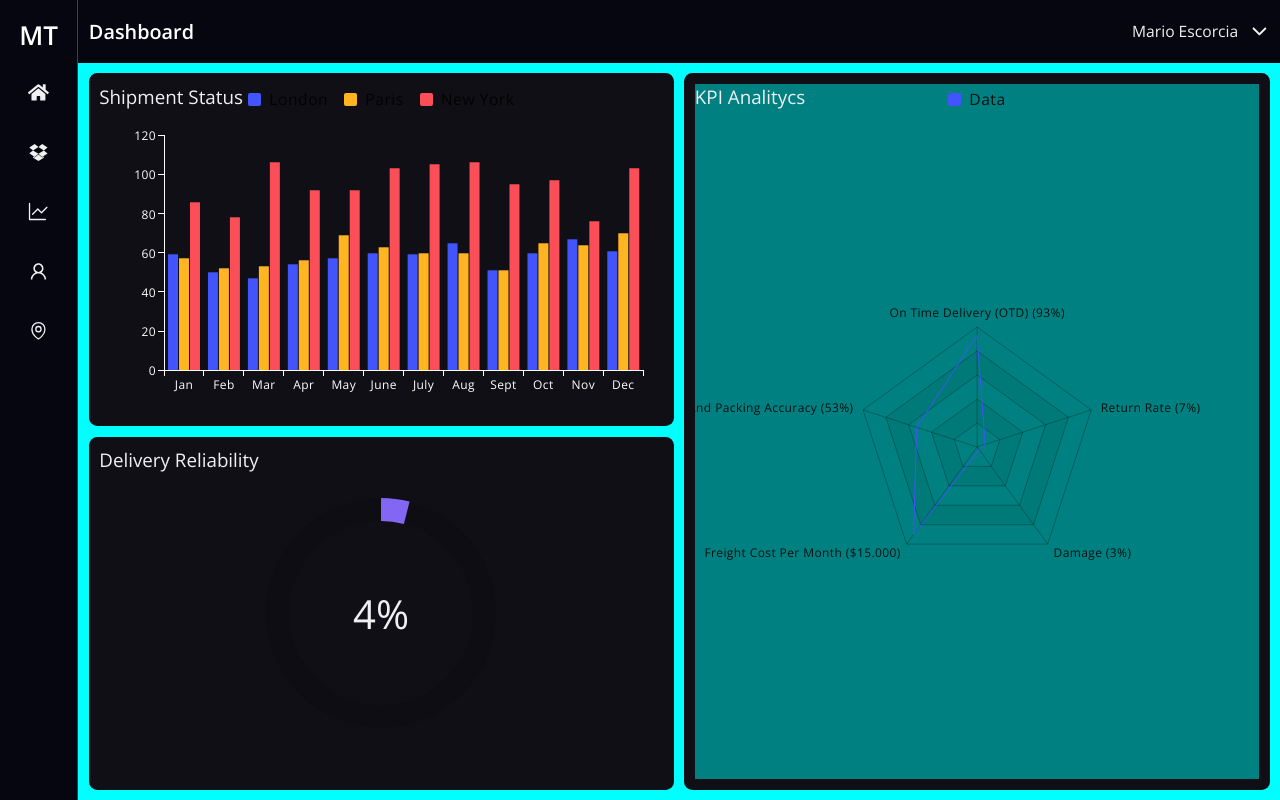
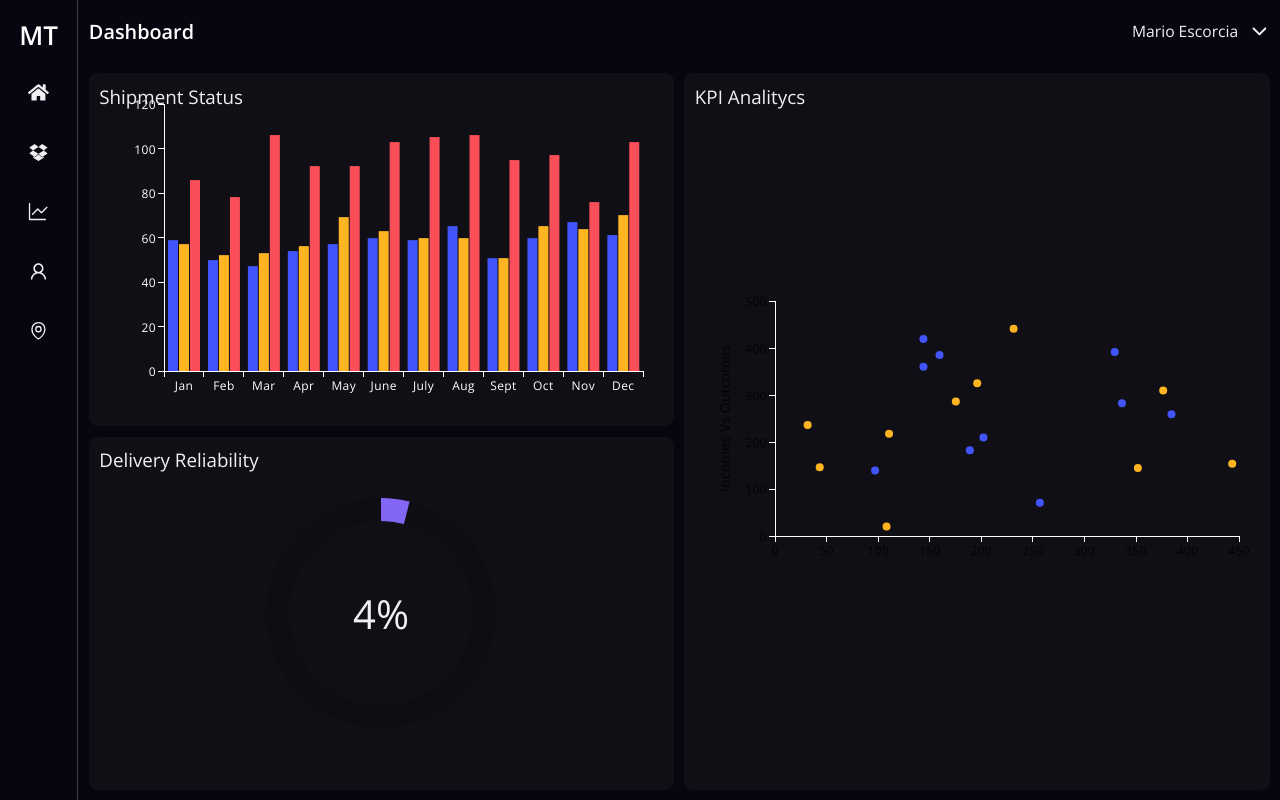
Before and after one commit to Mario-escorcia/logistics-admin-dashboard, a React (Vite) app: page /app/statistics in a window 1280 px wide. Built offline with nearby package versions, Linux system fonts and the light colour scheme.

Commit message:
update
replacing radar chart to scatter chart by customization issues

```diff
--- a/src/components/Graphs/BarsChart.tsx
+++ b/src/components/Graphs/BarsChart.tsx
@@ -6,10 +6,10 @@ export const BarsChart = () => {
   function valueFormatter(value: number | null) {
     let result: number;
     if (value) {
-        let biggerNumber = value * 100;
-     result =  Math.ceil(Math.random() * biggerNumber);
-    }else{
-        result = Math.ceil(Math.random() * 100);
+      let biggerNumber = value * 100;
+      result = Math.ceil(Math.random() * biggerNumber);
+    } else {
+      result = Math.ceil(Math.random() * 100);
     }
     return `$ ${result}`;
   }
@@ -21,7 +21,8 @@ export const BarsChart = () => {
       }}
     >
       <BarChart
-      allowReorder="yes"
+        hideLegend={true}
+        allowReorder="yes"
         dataset={dataSet}
         xAxis={[{ dataKey: "month" }]}
         series={[
--- a/src/components/Graphs/RadarChartComponent.tsx
+++ b/src/components/Graphs/RadarChartComponent.tsx
@@ -1,26 +1,87 @@
-import { RadarChart, type RadarSeriesType } from "@mui/x-charts";
+import { RadarChart, ScatterChart, type RadarSeriesType } from "@mui/x-charts";
+const dataset = [
+  {
+    version: "data-0",
+    a1: 329.39,
+    a2: 391.29,
+    b1: 443.28,
+    b2: 153.9,
+  },
+  {
+    version: "data-1",
+    a1: 96.94,
+    a2: 139.6,
+    b1: 110.5,
+    b2: 217.8,
+  },
+  {
+    version: "data-2",
+    a1: 336.35,
+    a2: 282.34,
+    b1: 175.23,
+    b2: 286.32,
+  },
+  {
+    version: "data-3",
+    a1: 159.44,
+    a2: 384.85,
+    b1: 195.97,
+    b2: 325.12,
+  },
+  {
+    version: "data-4",
+    a1: 188.86,
+    a2: 182.27,
+    b1: 351.77,
+    b2: 144.58,
+  },
+  {
+    version: "data-5",
+    a1: 143.86,
+    a2: 360.22,
+    b1: 43.253,
+    b2: 146.51,
+  },
+  {
+    version: "data-6",
+    a1: 202.02,
+    a2: 209.5,
+    b1: 376.34,
+    b2: 309.69,
+  },
+  {
+    version: "data-7",
+    a1: 384.41,
+    a2: 258.93,
+    b1: 31.514,
+    b2: 236.38,
+  },
+  {
+    version: "data-8",
+    a1: 256.76,
+    a2: 70.571,
+    b1: 231.31,
+    b2: 440.72,
+  },
+  {
+    version: "data-9",
+    a1: 143.79,
+    a2: 419.02,
+    b1: 108.04,
+    b2: 20.29,
+  },
+];
 
-const commonSettings = {
+const chartSetting = {
+  yAxis: [
+    {
+      label: "Incomes vs Outcomes",
+      width: 60,
+    },
+  ],
   height: 300,
-  radar: {
-    max: 100,
-    metrics: [
-      "On Time Delivery (OTD) (93%)",
-      "Return Rate (7%)",
-      "Damage (3%)",
-      "freight cost per month ($15.000)",
-      "picking and packing accuracy (53%)",
-    ],
-  },
 };
-const KPIStatiistics: RadarSeriesType = {
-  type: "radar",
-  label: "data",
-  id: "KPI-statistics",
-  data: [93, 7, 3, 90, 53],
-  hideMark: true,
-};
-export const RadarChartComponent = () => {
+export const ScatterChartComponent = () => {
   return (
     <div
       style={{
@@ -28,15 +89,38 @@ export const RadarChartComponent = () => {
         width: "100%",
       }}
     >
-      <RadarChart
-        {...commonSettings}
-        series={[KPIStatiistics]}
+      <ScatterChart
+        hideLegend={true}
         sx={{
-          background : "teal",
-          height : "100%",
-
+          height: "100%",
+          "& .MuiChartsAxis-line": {
+            stroke: "var(--white) !important",
+          },
+          "& .MuiChartsAxis-tick": {
+            stroke: "var(--white) !important",
+          },
+          "& .MuiChartsAxis-tickLabel": {
+            fill: "var(--white)",
+          },
+          "& MuiChartsLabel-root MuiChartsLegend-label": {
+            color: "var(--white)",
+          },
+          "& .MuiChartsAxis-label" : {
+            fill : "var(--white)"
+          }
         }}
-
+        dataset={dataset}
+        series={[
+          {
+            datasetKeys: { id: "version", x: "a1", y: "a2" },
+            label: "Series A",
+          },
+          {
+            datasetKeys: { id: "version", x: "b1", y: "b2" },
+            label: "Series B",
+          },
+        ]}
+        {...chartSetting}
       />
     </div>
   );
--- a/src/components/Statistics/Statistics.tsx
+++ b/src/components/Statistics/Statistics.tsx
@@ -1,5 +1,6 @@
 import { BarsChart } from "../Graphs/BarsChart";
-import { GaugeChart } from "../Graphs/GaugeChart";import { RadarChartComponent } from "../Graphs/RadarChartComponent";
+import { GaugeChart } from "../Graphs/GaugeChart";
+import { ScatterChartComponent } from "../Graphs/RadarChartComponent";
 import "./statistics.css";
 
 export const Statistics = () => {
@@ -8,19 +9,21 @@ export const Statistics = () => {
       <div>
         <p>shipment status</p>
         <div>
-            <BarsChart></BarsChart>
+          <BarsChart></BarsChart>
         </div>
       </div>
 
       <div>
         <p>delivery reliability</p>
         <div>
-            <GaugeChart></GaugeChart>
+          <GaugeChart></GaugeChart>
         </div>
       </div>
       <div className="KPI-container">
         <p>KPI analitycs</p>
-        <div><RadarChartComponent></RadarChartComponent></div>
+        <div>
+          <ScatterChartComponent></ScatterChartComponent>
+        </div>
       </div>
     </section>
   );
--- a/src/components/Statistics/statistics.css
+++ b/src/components/Statistics/statistics.css
@@ -2,10 +2,10 @@
   display: grid;
   grid-template-columns: repeat(2, 1fr);
   grid-template-rows: repeat(2, 1fr);
-  background-color: aqua;
   height: 100%;
   gap: var(--gap);
   padding: var(--padding);
+  background-color: var(--dark-bg);
 }
 .statistics > div {
   background-color: var(--dark-grey);
```
